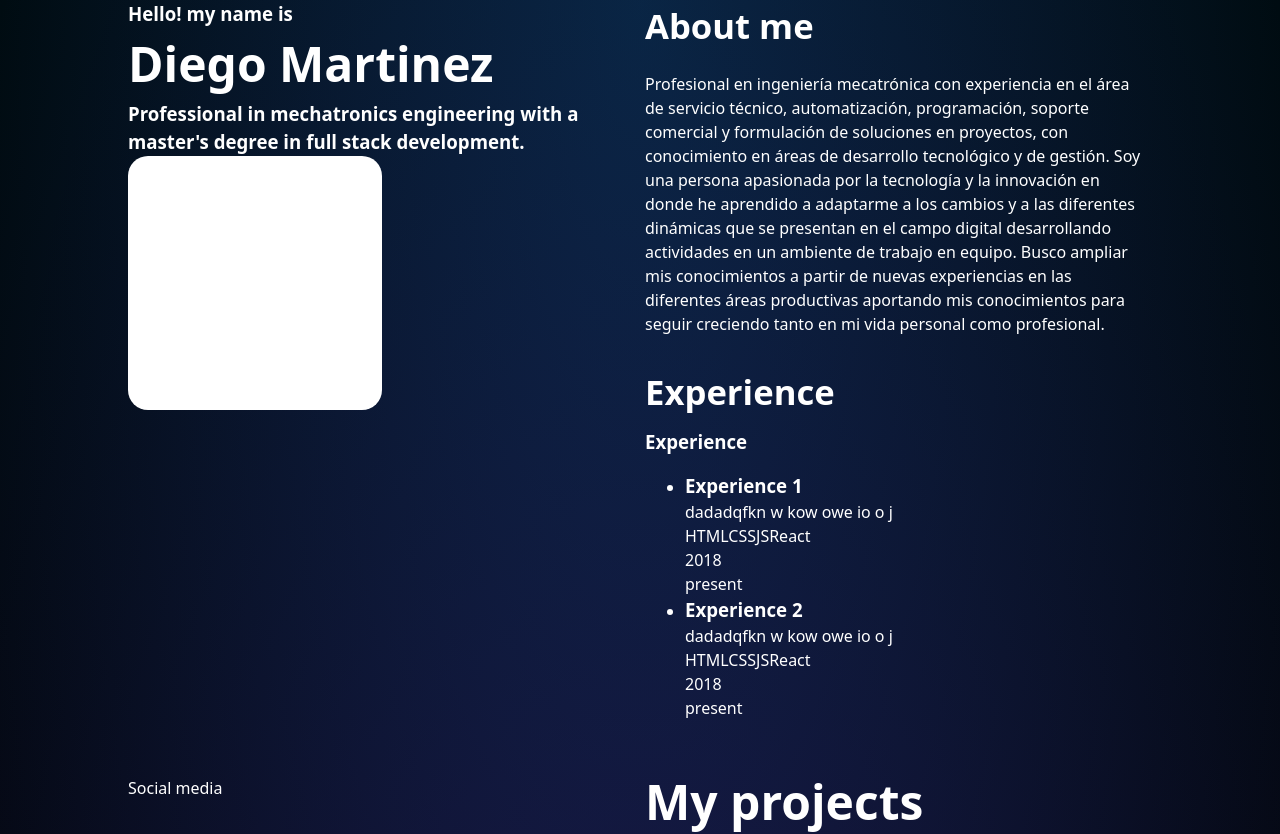
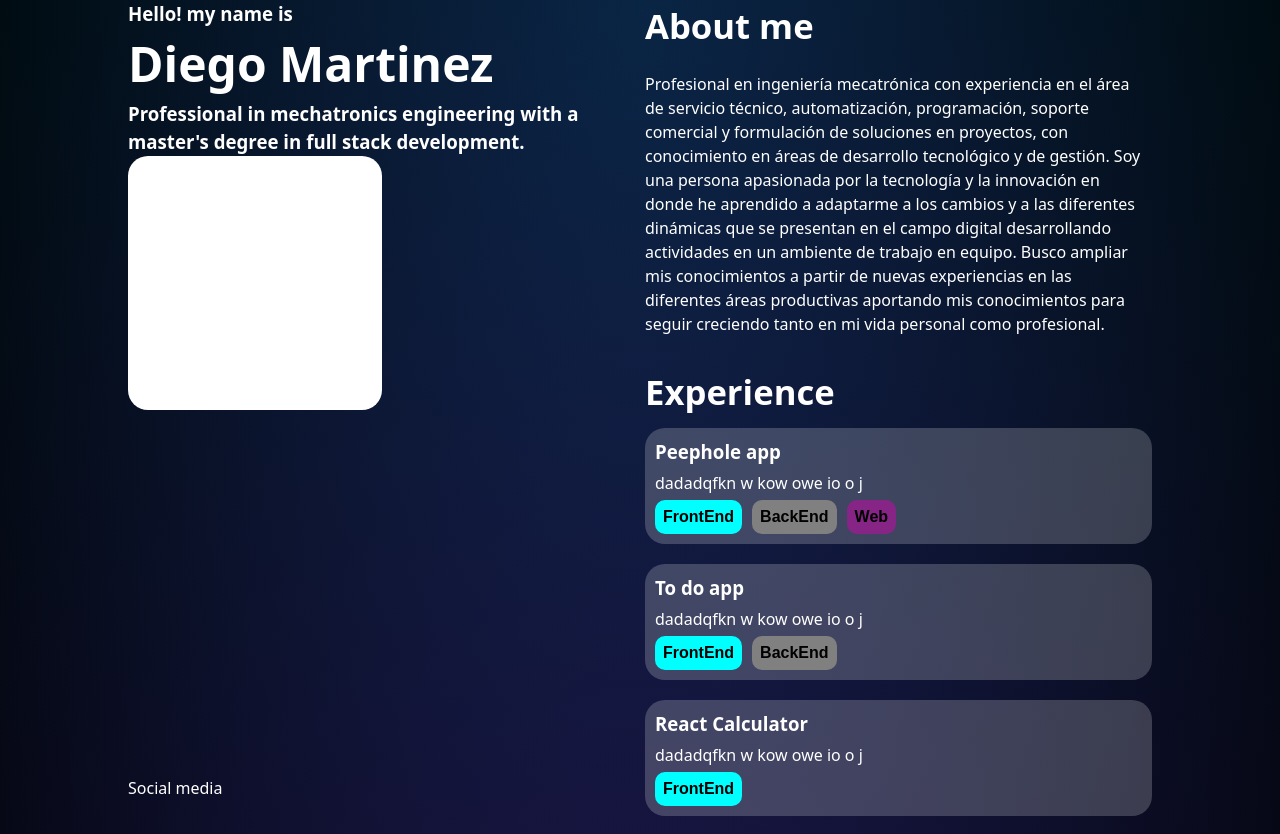
Before and after one commit to DiegoMartinezRey/Portfolio, a React (Vite) app: page / in a window 1280 px wide. Shown: the top 834 px of the page. Built offline with nearby package versions, Linux system fonts and the light colour scheme.

Commit message:
Add button component and change json experiences

```diff
--- a/package.json
+++ b/package.json
@@ -12,7 +12,7 @@
   "dependencies": {
     "react": "^18.2.0",
     "react-dom": "^18.2.0",
-    "react-router-dom": "^6.22.0"
+    "react-router-dom": "^6.22.2"
   },
   "devDependencies": {
     "@types/react": "^18.2.55",
--- /dev/null
+++ b/src/components/ButtonStyle/ButtonStyle.css
@@ -0,0 +1,17 @@
+.buttonStyle {
+  font-size: 12pt;
+  font-weight: bold;
+  color: black;
+  border: none;
+  border-radius: 10px;
+  padding: 8px;
+}
+.FrontEnd {
+  background-color: aqua;
+}
+.BackEnd {
+  background-color: grey;
+}
+.web {
+  background-color: rgb(134, 37, 134);
+}
--- /dev/null
+++ b/src/components/ButtonStyle/ButtonStyle.jsx
@@ -0,0 +1,17 @@
+import React from "react";
+import "./ButtonStyle.css";
+
+const ButtonStyle = ({ title, type, link }) => {
+  return (
+    <>
+      <button
+        className={`buttonStyle ${type}`}
+        onClick={() => (window.location.href = link)}
+      >
+        {title}
+      </button>
+    </>
+  );
+};
+
+export default ButtonStyle;
--- a/src/components/ExperienceBox/ExperienceBox.css
+++ b/src/components/ExperienceBox/ExperienceBox.css
@@ -0,0 +1,37 @@
+li,
+ul {
+  list-style: none;
+  margin: 0;
+  padding: 0;
+}
+
+.experienceBox_Container {
+  display: flex;
+  flex-direction: column;
+  gap: 20px;
+}
+
+.toolsFlex {
+  display: flex;
+  gap: 10px;
+}
+
+.listFlex {
+  background-color: rgba(255, 255, 255, 0.199);
+  border-radius: 20px;
+  padding: 10px;
+  display: flex;
+  flex-direction: column;
+  gap: 5px;
+  transition: all 0.3s ease-in-out;
+}
+
+.listFlex:hover {
+  transform: scale(105%);
+}
+
+.buttonsFlex {
+  display: flex;
+  gap: 10px;
+  flex-wrap: wrap;
+}
--- a/src/components/ExperienceBox/ExperienceBox.jsx
+++ b/src/components/ExperienceBox/ExperienceBox.jsx
@@ -1,5 +1,7 @@
 import React, { useEffect, useState } from "react";
 import experiencesData from "../../data/experiences.json";
+import ButtonStyle from "../ButtonStyle/ButtonStyle";
+import "./ExperienceBox.css";
 
 const ExperienceBox = () => {
   const [experiences, setExperiences] = useState([]);
@@ -12,20 +14,35 @@ const ExperienceBox = () => {
     setExperiences(experiencesData);
   };
   return (
-    <div>
-      <h3>Experience</h3>
-      <ul>
+    <>
+      <ul className="experienceBox_Container">
         {experiences.map((experience, id) => (
-          <li key={id}>
+          <li key={id} className="listFlex">
             <h3>{experience.name}</h3>
             <p>{experience.description}</p>
-            <p>{experience.tools}</p>
-            <p>{experience.begin}</p>
-            <p>{experience.end}</p>
+            <div className="buttonsFlex">
+              {experience.github_FE && (
+                <ButtonStyle
+                  title="FrontEnd"
+                  type="FrontEnd"
+                  link={experience.github_FE}
+                />
+              )}
+              {experience.github_BE && (
+                <ButtonStyle
+                  title="BackEnd"
+                  type="BackEnd"
+                  link={experience.github_BE}
+                />
+              )}
+              {experience.web && (
+                <ButtonStyle title="Web" type="web" link={experience.web} />
+              )}
+            </div>
           </li>
         ))}
       </ul>
-    </div>
+    </>
   );
 };
 
--- a/src/data/experiences.json
+++ b/src/data/experiences.json
@@ -1,16 +1,29 @@
 [
   {
-    "name": "Experience 1",
+    "name": "Peephole app",
     "description": "dadadqfkn w kow owe io o j",
     "tools": ["HTML", "CSS", "JS", "React"],
-    "begin": 2018,
-    "end": "present"
+    "github_FE": "https://github.com/DiegoMartinezRey/calculatorReact",
+    "github_BE": "https://github.com/DiegoMartinezRey/calculatorReact",
+    "web": "https://nfsd-app-frontend.onrender.com/"
   },
   {
-    "name": "Experience 2",
+    "name": "To do app",
     "description": "dadadqfkn w kow owe io o j",
     "tools": ["HTML", "CSS", "JS", "React"],
-    "begin": 2018,
-    "end": "present"
+    "github_FE": "https://github.com/DiegoMartinezRey/calculatorReact",
+    "github_BE": "https://github.com/DiegoMartinezRey/calculatorReact"
+  },
+  {
+    "name": "React Calculator",
+    "description": "dadadqfkn w kow owe io o j",
+    "tools": ["HTML", "CSS", "JS", "React"],
+    "github_FE": "https://github.com/DiegoMartinezRey/calculatorReact"
+  },
+  {
+    "name": "JavaScript Calculator",
+    "description": "dadadqfkn w kow owe io o j",
+    "tools": ["HTML", "CSS", "JS"],
+    "github_FE": "https://github.com/DiegoMartinezRey/calculatorReact"
   }
 ]
--- a/src/pages/Home/Home.jsx
+++ b/src/pages/Home/Home.jsx
@@ -2,7 +2,6 @@ import React from "react";
 import AboutMe from "../../containers/AboutMe/AboutMe";
 import Experience from "../../containers/Experience/Experience";
 import Header from "../../containers/Header/Header";
-import MyProjects from "../../containers/MyProjects/MyProjects";
 import MySkills from "../../containers/MySkills/MySkills";
 import "./Home.css";
 
@@ -17,7 +16,7 @@ const Home = () => {
           <div className="home_container">
             <AboutMe />
             <Experience />
-            <MyProjects />
+            {/* <MyProjects /> */}
             <MySkills />
           </div>
         </div>
```
Also changed, not shown: 1 other file (tests, documents, lock files or other folders).
